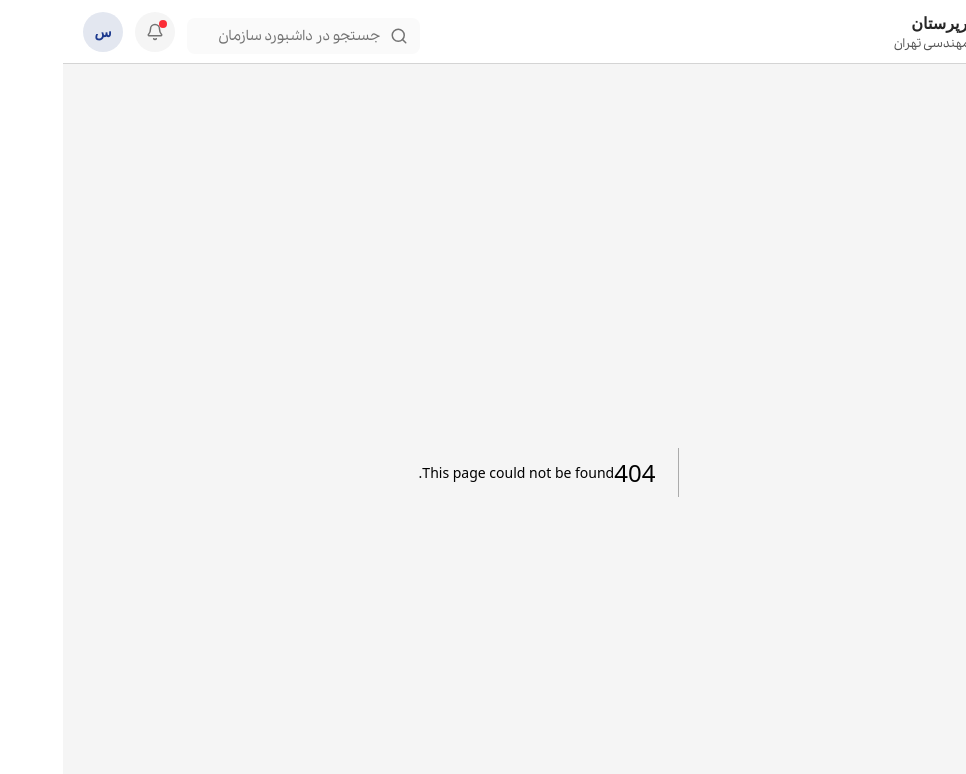
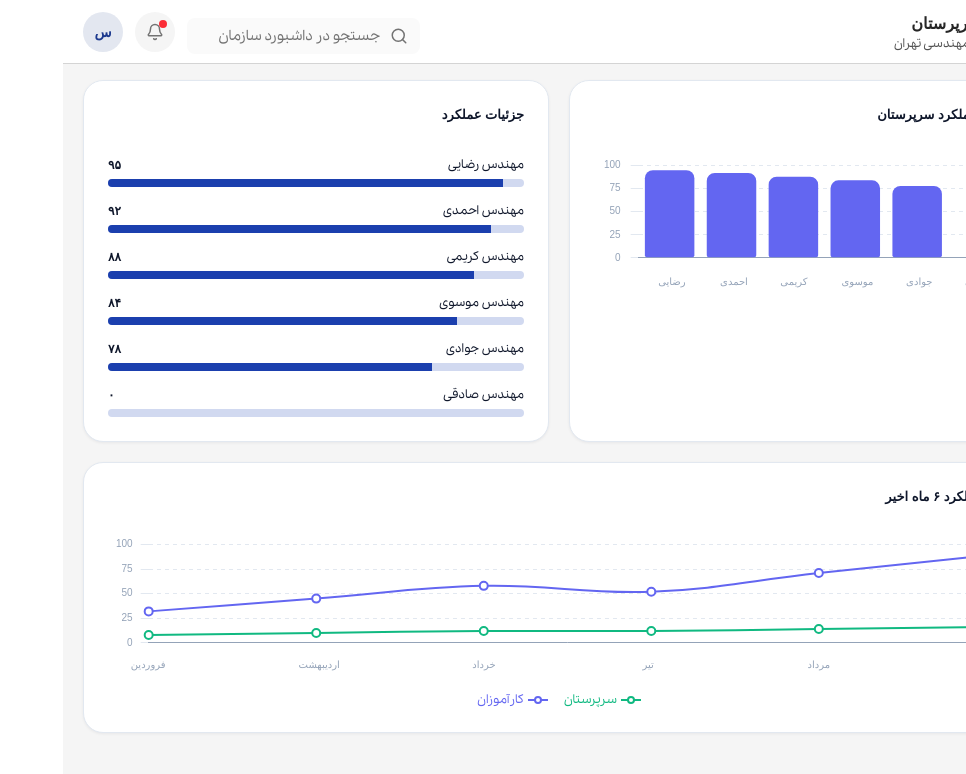
Before and after one commit to parrsa/InternshipNezam, a Next.js app: page /organization/performance in a window 1280 px wide. Before the commit this address had no page. Shown: the top 774 px of the page, without its empty margins (314-1280 px from the left). Built offline with nearby package versions, Linux system fonts and the light colour scheme; a web font is replaced by a local one.

Commit message:
complete chart part

```diff
--- /dev/null
+++ b/app/organization/performance/components/performanceCard/index.tsx
@@ -0,0 +1,19 @@
+import type { ReactNode } from "react";
+
+interface PerformanceCardProps {
+    title: string;
+    children: ReactNode;
+}
+
+function PerformanceCard({ title, children }: PerformanceCardProps) {
+    return (
+        <section className="w-full rounded-[20px] border border-slate-200 bg-white p-6 shadow-[0_1px_3px_rgba(15,23,42,0.06)]">
+            <h2 className="mb-5 text-s font-semibold text-slate-900">
+                {title}
+            </h2>
+            {children}
+        </section>
+    );
+}
+
+export default PerformanceCard;
--- /dev/null
+++ b/app/organization/performance/components/performanceDetails/index.tsx
@@ -0,0 +1,48 @@
+import { memo } from "react";
+import PerformanceCard from "../performanceCard";
+
+interface SupervisorScore {
+    id: number;
+    name: string;
+    score: number;
+}
+
+interface PerformanceDetailsProps {
+    scores: readonly SupervisorScore[];
+}
+
+const faNumber = new Intl.NumberFormat("fa-IR");
+
+function PerformanceDetails({ scores }: PerformanceDetailsProps) {
+    return (
+        <PerformanceCard title="جزئیات عملکرد">
+            <ul className="mt-8 flex flex-col gap-4">
+                {scores.map(({ id, name, score }) => (
+                    <li key={id} className="flex flex-col gap-1.5">
+                        <div className="flex items-center justify-between text-xs font-medium text-slate-900">
+                            <span>{name}</span>
+                            <span className="font-bold">{faNumber.format(score)}</span>
+                        </div>
+
+                        <div
+                            dir="ltr"
+                            role="progressbar"
+                            aria-label={name}
+                            aria-valuemin={0}
+                            aria-valuemax={100}
+                            aria-valuenow={score}
+                            className="h-2 w-full overflow-hidden rounded-full bg-[#d1d9f0]"
+                        >
+                            <div
+                                className="h-full  bg-[#1b3fae]"
+                                style={{ width: `${score}%` }}
+                            />
+                        </div>
+                    </li>
+                ))}
+            </ul>
+        </PerformanceCard>
+    );
+}
+
+export default memo(PerformanceDetails);
--- /dev/null
+++ b/app/organization/performance/components/performanceTrendChart/index.tsx
@@ -0,0 +1,110 @@
+"use client"
+
+
+import { memo } from "react";
+import { Line } from "react-chartjs-2";
+import {
+    CategoryScale,
+    Chart as ChartJS,
+    LinearScale,
+    LineElement,
+    PointElement,
+    Tooltip,
+} from "chart.js";
+import type { ChartData, ChartOptions } from "chart.js";
+import PerformanceCard from "../performanceCard";
+
+ChartJS.register(CategoryScale, LinearScale, LineElement, PointElement, Tooltip);
+
+const FONT_FAMILY = "";
+const TICK_COLOR = "#94a3b8";
+const AXIS_COLOR = "#94a3b8";
+const GRID_COLOR = "#e2e8f0";
+const TRAINEE_COLOR = "#6366f1";
+const SUPERVISOR_COLOR = "#10b981";
+const TICK_FONT = { family: FONT_FAMILY, size: 11 };
+
+const MONTHS = ["فروردین", "اردیبهشت", "خرداد", "تیر", "مرداد", "شهریور"];
+const TRAINEES = [32, 45, 58, 52, 71, 89];
+const SUPERVISORS = [8, 10, 12, 12, 14, 16];
+
+const createDataset = (label: string, values: number[], color: string) => ({
+    label,
+    data: values,
+    borderColor: color,
+    borderWidth: 2,
+    tension: 0.4,
+    pointRadius: 4,
+    pointHoverRadius: 5,
+    pointBorderWidth: 2,
+    pointBorderColor: color,
+    pointBackgroundColor: "#ffffff",
+});
+
+const data: ChartData<"line"> = {
+    labels: MONTHS,
+    datasets: [
+        createDataset("کارآموزان", TRAINEES, TRAINEE_COLOR),
+        createDataset("سرپرستان", SUPERVISORS, SUPERVISOR_COLOR),
+    ],
+};
+
+const options: ChartOptions<"line"> = {
+    responsive: true,
+    maintainAspectRatio: false,
+    layout: { padding: { top: 4, right: 4 } },
+    interaction: { mode: "index", intersect: false },
+    plugins: {
+        legend: { display: false },
+        tooltip: { rtl: true, textDirection: "rtl" },
+    },
+    scales: {
+        x: {
+            grid: { display: false, drawTicks: true },
+            border: { color: AXIS_COLOR },
+            ticks: { color: TICK_COLOR, font: TICK_FONT, padding: 8 },
+        },
+        y: {
+            min: 0,
+            max: 100,
+            ticks: { stepSize: 25, color: TICK_COLOR, font: TICK_FONT, padding: 8 },
+            border: { display: false, dash: [4, 4] },
+            grid: { color: GRID_COLOR },
+        },
+    },
+};
+
+const LEGEND = [
+    { label: "سرپرستان", color: SUPERVISOR_COLOR },
+    { label: "کارآموزان", color: TRAINEE_COLOR },
+] as const;
+
+function LegendMarker({ color }: { color: string }) {
+    return (
+        <svg width="20" height="10" viewBox="0 0 20 10" aria-hidden="true">
+            <line x1="0" y1="5" x2="20" y2="5" stroke={color} strokeWidth="2" />
+            <circle cx="10" cy="5" r="3" fill="#fff" stroke={color} strokeWidth="2" />
+        </svg>
+    );
+}
+
+function PerformanceTrendChart() {
+    return (
+        <PerformanceCard title="روند عملکرد ۶ ماه اخیر">
+            <div dir="ltr" className="mt-6  w-full">
+                <Line data={data} options={options} />
+            </div>
+
+            <ul className="mt-3 flex items-center justify-center gap-4 text-xs">
+                {LEGEND.map(({ label, color }) => (
+                    <li key={label} className="flex items-center gap-1" style={{ color }}>
+                        <LegendMarker color={color} />
+                        <span>{label}</span>
+                    </li>
+                ))}
+            </ul>
+        </PerformanceCard>
+    );
+}
+
+export default memo(PerformanceTrendChart);
--- /dev/null
+++ b/app/organization/performance/components/supervisorScoreChart/index.tsx
@@ -0,0 +1,84 @@
+"use client"
+import { memo, useMemo } from "react";
+import { Bar } from "react-chartjs-2";
+import {
+    BarElement,
+    CategoryScale,
+    Chart as ChartJS,
+    LinearScale,
+    Tooltip,
+} from "chart.js";
+import type { ChartData, ChartOptions } from "chart.js";
+import PerformanceCard from "../performanceCard";
+
+ChartJS.register(BarElement, CategoryScale, LinearScale, Tooltip);
+
+interface SupervisorScore {
+    id: number;
+    shortName: string;
+    score: number;
+}
+
+interface SupervisorScoreChartProps {
+    scores: readonly SupervisorScore[];
+}
+
+const FONT_FAMILY = "";
+const TICK_COLOR = "#94a3b8";
+const AXIS_COLOR = "#94a3b8";
+const GRID_COLOR = "#e2e8f0";
+const BAR_COLOR = "#6366f1";
+const TICK_FONT = { family: FONT_FAMILY, size: 11 };
+
+const options: ChartOptions<"bar"> = {
+    responsive: true,
+    maintainAspectRatio: false,
+    layout: { padding: { top: 4 } },
+    plugins: {
+        legend: { display: false },
+        tooltip: { rtl: true, textDirection: "rtl" },
+    },
+    scales: {
+        x: {
+            grid: { display: false },
+            border: { color: AXIS_COLOR },
+            ticks: { color: TICK_COLOR, font: TICK_FONT, padding: 10 },
+        },
+        y: {
+            min: 0,
+            max: 100,
+            ticks: { stepSize: 25, color: TICK_COLOR, font: TICK_FONT, padding: 10 },
+           border: { display: false, dash: [4, 4] },
+            grid: { color: GRID_COLOR },
+        },
+    },
+};
+
+function SupervisorScoreChart({ scores }: SupervisorScoreChartProps) {
+    const data = useMemo<ChartData<"bar">>(
+        () => ({
+            labels: scores.map((item) => item.shortName),
+            datasets: [
+                {
+                    data: scores.map((item) => item.score),
+                    backgroundColor: BAR_COLOR,
+                    borderRadius: { topLeft: 8, topRight: 8, bottomLeft: 2, bottomRight: 2 },
+                    borderSkipped: false,
+                    categoryPercentage: 1,
+                    barPercentage: 0.8,
+                },
+            ],
+        }),
+        [scores]
+    );
+
+    return (
+        <PerformanceCard title="امتیاز عملکرد سرپرستان">
+            <div dir="ltr" className="mt-6 w-full">
+                <Bar data={data} options={options} />
+            </div>
+        </PerformanceCard>
+    );
+}
+
+export default memo(SupervisorScoreChart);
--- /dev/null
+++ b/app/organization/performance/page.tsx
@@ -0,0 +1,31 @@
+import PerformanceDetails from "./components/performanceDetails";
+import PerformanceTrendChart from "./components/performanceTrendChart";
+import SupervisorScoreChart from "./components/supervisorScoreChart";
+
+
+const SUPERVISOR_SCORES = [
+    { id: 1, name: "مهندس رضایی", shortName: "رضایی", score: 95 },
+    { id: 2, name: "مهندس احمدی", shortName: "احمدی", score: 92 },
+    { id: 3, name: "مهندس کریمی", shortName: "کریمی", score: 88 },
+    { id: 4, name: "مهندس موسوی", shortName: "موسوی", score: 84 },
+    { id: 5, name: "مهندس جوادی", shortName: "جوادی", score: 78 },
+    { id: 6, name: "مهندس صادقی", shortName: "صادقی", score: 0 },
+];
+
+function Performance() {
+    return (
+        <div
+            dir="rtl"
+            className="w-full flex flex-col gap-5 px-5 p-2 items-center justify-center"
+        >
+            <div className="grid w-full grid-cols-1 gap-5 lg:grid-cols-2">
+                <SupervisorScoreChart scores={SUPERVISOR_SCORES} />
+                <PerformanceDetails scores={SUPERVISOR_SCORES} />
+            </div>
+
+            <PerformanceTrendChart />
+        </div>
+    );
+}
+
+export default Performance
```
